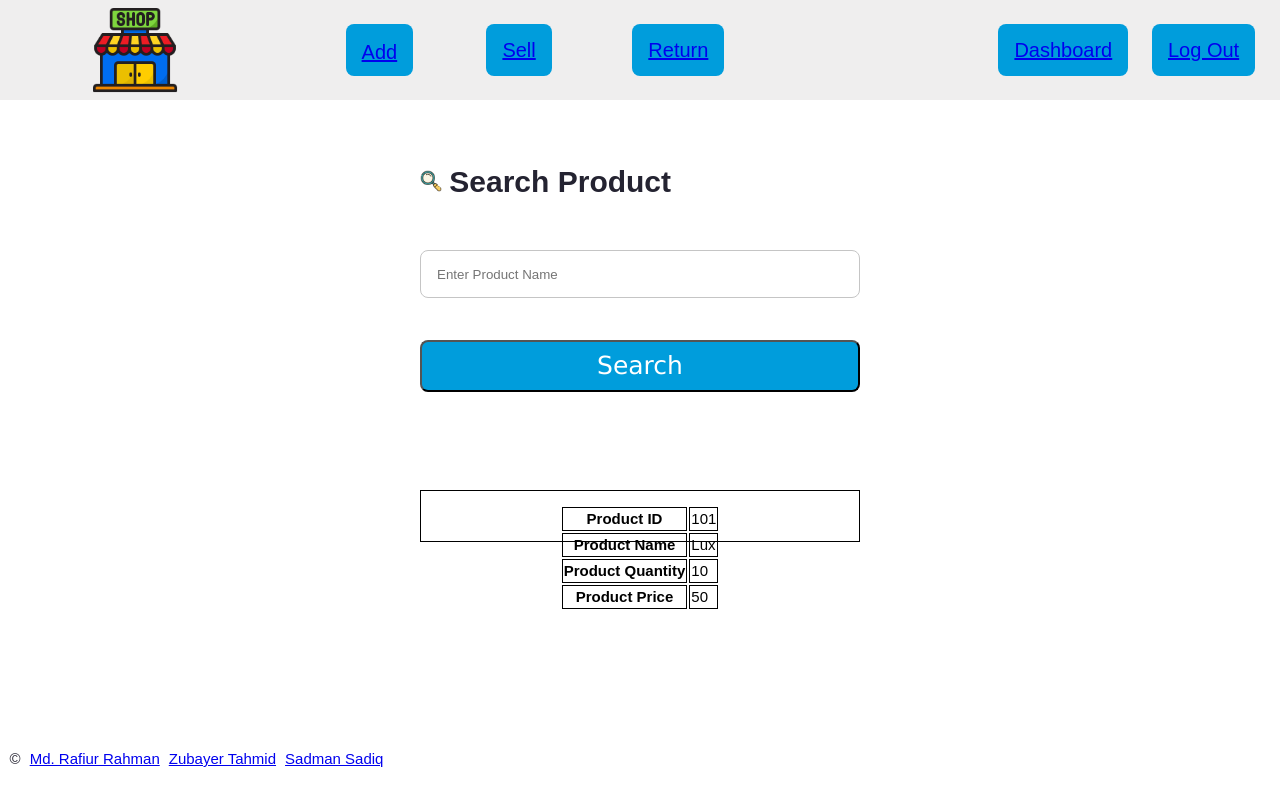
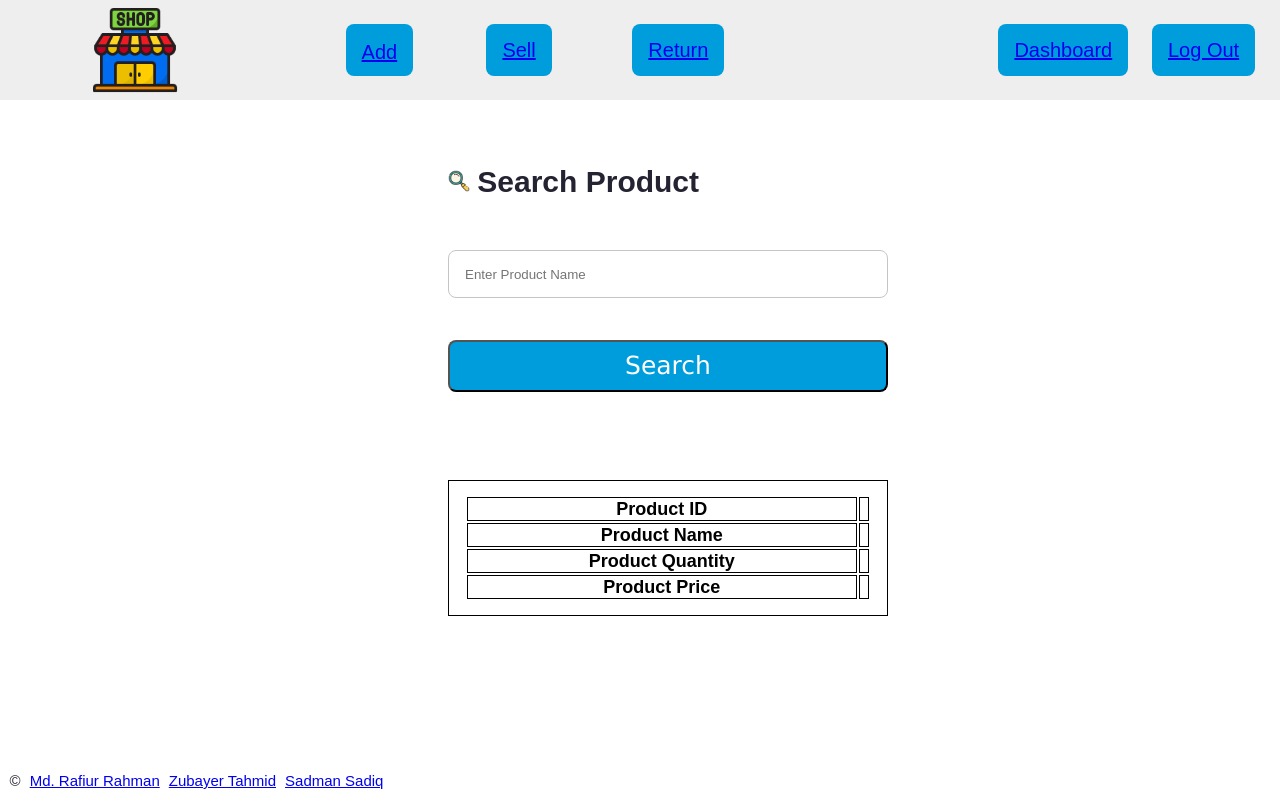
Before and after one commit to rr-uchchash360/Halkhata-The-Shop-Management-System, a PHP site: page /search.html in a window 1280 px wide; the page is wider, and only the part inside the window is pictured. Run offline with PHP 8.4, Linux system fonts and the light colour scheme; lists and menus that the app fills with data are empty.

Commit message:
Search Fixed
Search page fixed with ratio and added table with this page.

```diff
--- a/search.css
+++ b/search.css
@@ -143,7 +143,7 @@
     position: absolute;
     width: 300px;
     height: 60px;
-    left: 420px;
+    left: 35%;
     top: 150px;
     font-family: 'Lato';
     font-style: normal;
@@ -164,7 +164,7 @@
     position: absolute;
     width: 440px;
     height: 48px;
-    left: 420px;
+    left: 35%;
     top: 250px;
     border: 1px solid #C5C5C5;
     border-radius: 8px;
@@ -179,7 +179,7 @@
     position: absolute;
     width: 440px;
     height: 52px;
-    left: 420px;
+    left: 35%;
     top: 340px;
     background: #009DDC;
     border-radius: 8px;
@@ -192,7 +192,6 @@
 }
 
 .table-for-show{
-    display: flex;
     flex-direction: row;
     justify-content: center;
     padding: 14px 16px;
@@ -200,15 +199,27 @@
     position: absolute;
     width: 440px;
     height: 52px;
-    left: 420px;
-    top: 490px;
+    left: 35%;
+    top: 60%;
     color: rgb(0, 0, 0);
     font-family: 'Lucida Sans', 'Lucida Sans Regular', 'Lucida Grande', 'Lucida Sans Unicode', Geneva, Verdana, sans-serif;
     font-style: normal;
     font-weight: 500;
-    font-size: 15px;
+    font-size: 18px;
     line-height: 20px;
 }
+
+.footer{
+    font-family: 'Courier New', Courier, monospace;
+    font-weight: 200;
+    font-size: 15px;
+    line-height: 120%;
+    color: #242331;
+    position: absolute;
+    left: 0.75%;
+    top: 96.5%;
+}
+
 
 /* .wrapper-product-id-label{
     position: absolute;
@@ -302,14 +313,3 @@
     border: 1px solid #C5C5C5;
     border-radius: 8px;
 } */
-
-.footer{
-    font-family: 'Courier New', Courier, monospace;
-    font-weight: 200;
-    font-size: 15px;
-    line-height: 120%;
-    color: #242331;
-    position: absolute;
-    left: 0.75%;
-    top: 750px;
-}
--- a/search.html
+++ b/search.html
@@ -63,19 +63,19 @@
             <thead>
                 <tr>
                     <th>Product ID</th>
-                    <td>101</td>
+                    <td class=""></td>
                  </tr>
                  <tr>
                     <th>Product Name</th>
-                    <td>Lux</td>
+                    <td class=""></td>
                  </tr>
                  <tr>
                     <th>Product Quantity</th>
-                    <td>10</td>
+                    <td class=""></td>
                  </tr>
                  <tr>
                     <th>Product Price</th>
-                    <td>50</td>
+                    <td class=""></td>
                  </tr>
             </thead>
         </table>
```
